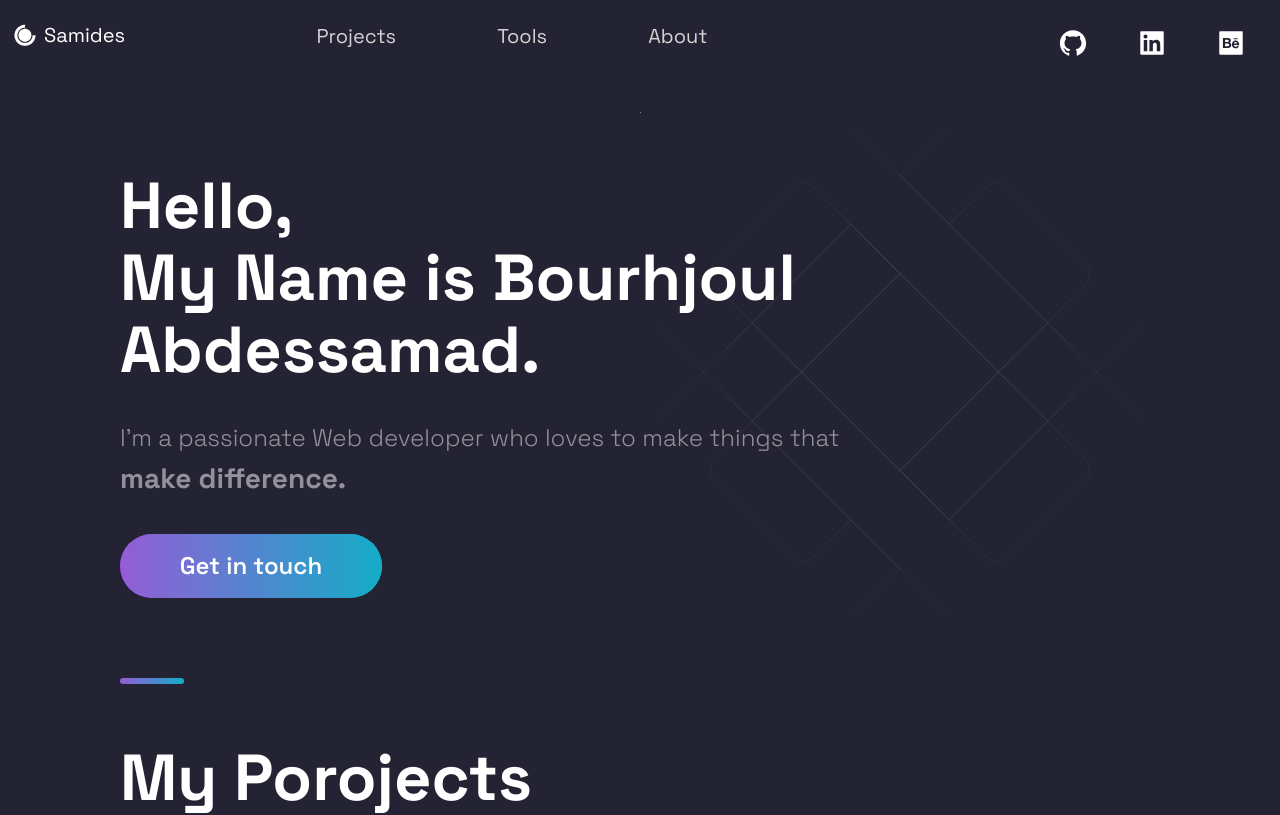
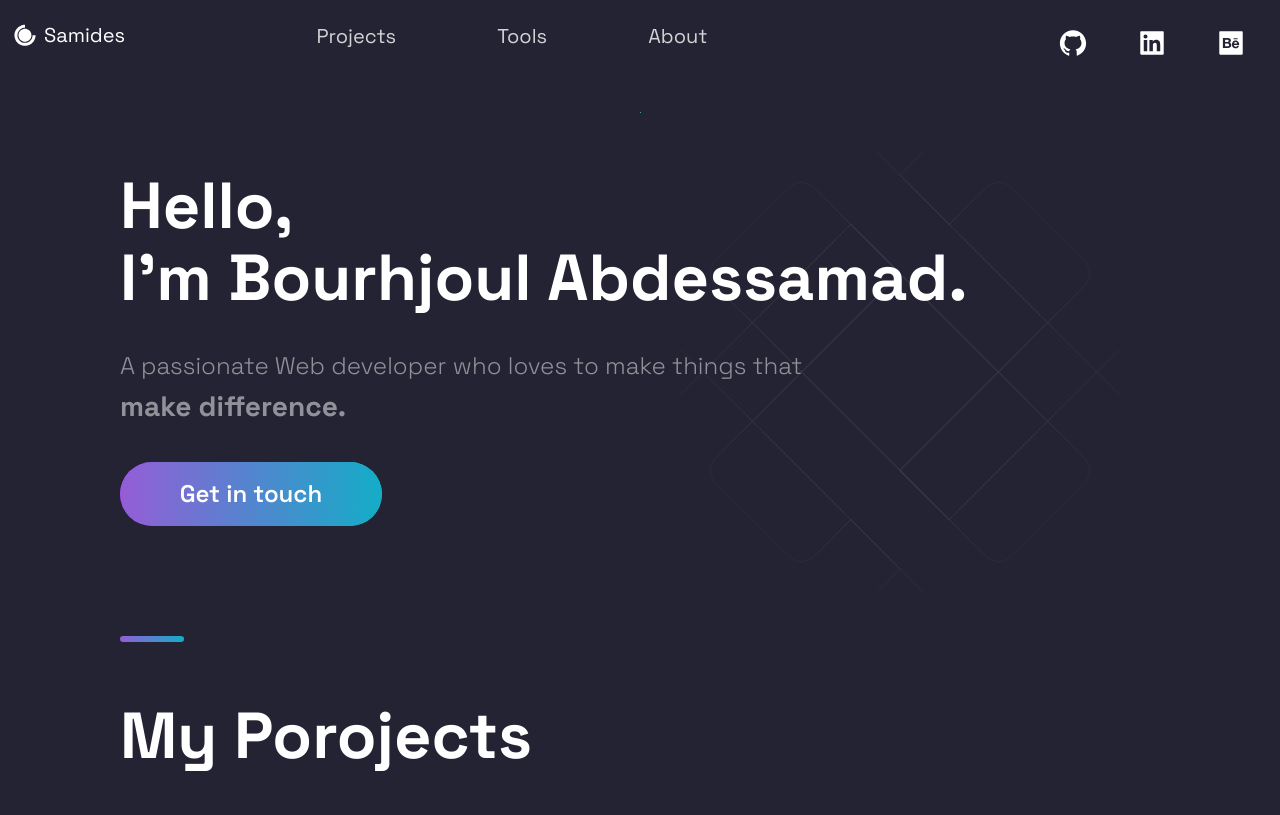
Before and after one commit to Bourhjoul/MY-PORTFOLIO, a Next.js app: page / in a window 1280 px wide. Shown: the top 815 px of the page. Built offline with nearby package versions, Linux system fonts and the light colour scheme.

Commit message:
hero typo*

```diff
--- a/src/components/Hero/Hero.js
+++ b/src/components/Hero/Hero.js
@@ -13,10 +13,10 @@ const Hero = () => (
     <LeftSection>
       <SectionTitle main center>
         Hello, <br />
-        My Name is Bourhjoul Abdessamad.
+        I'm Bourhjoul Abdessamad.
       </SectionTitle>
       <SectionText>
-        I'm a passionate Web developer who loves to make things that{" "}
+        A passionate Web developer who loves to make things that
         <h3>make difference.</h3>
       </SectionText>
       <Button>
```
